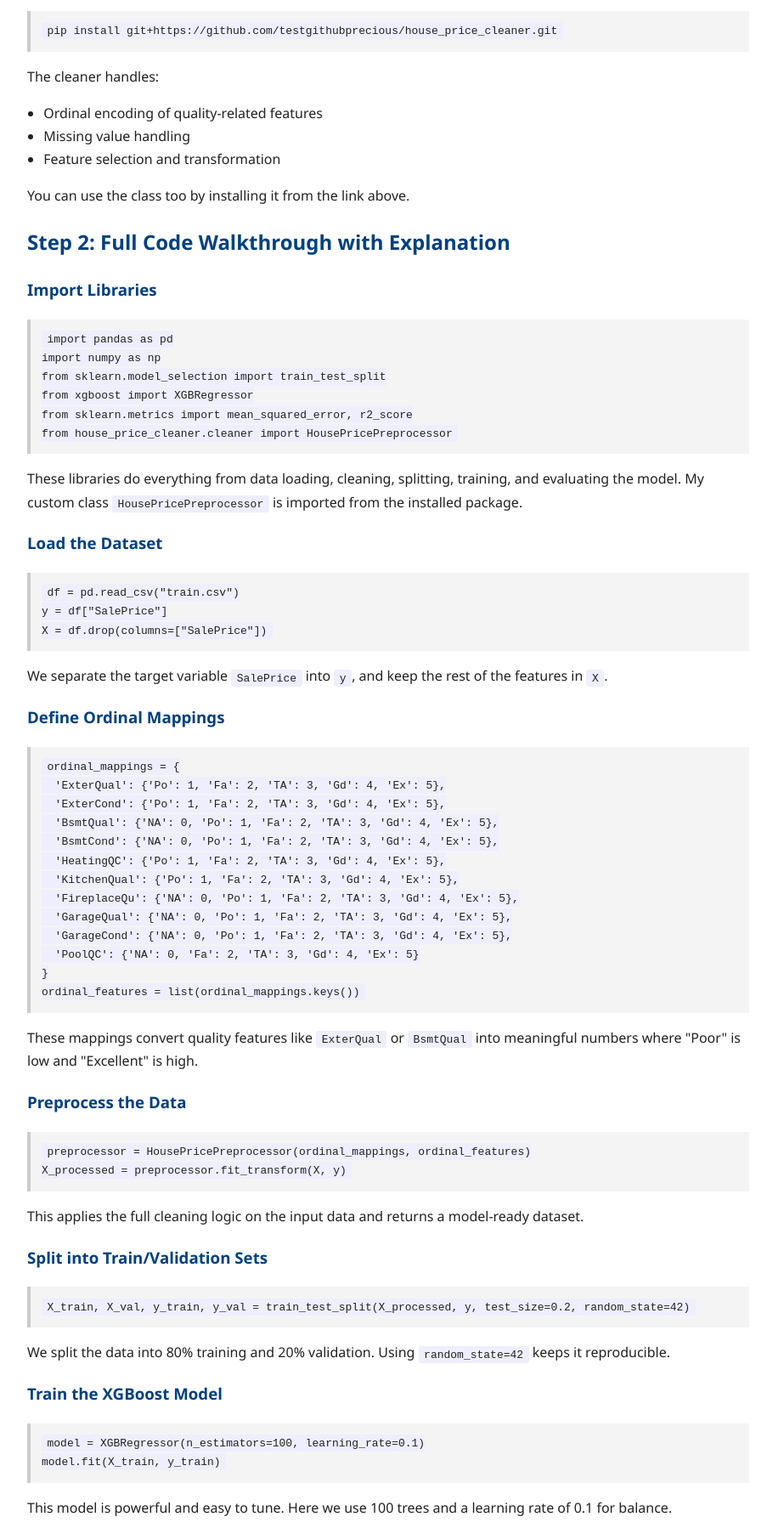
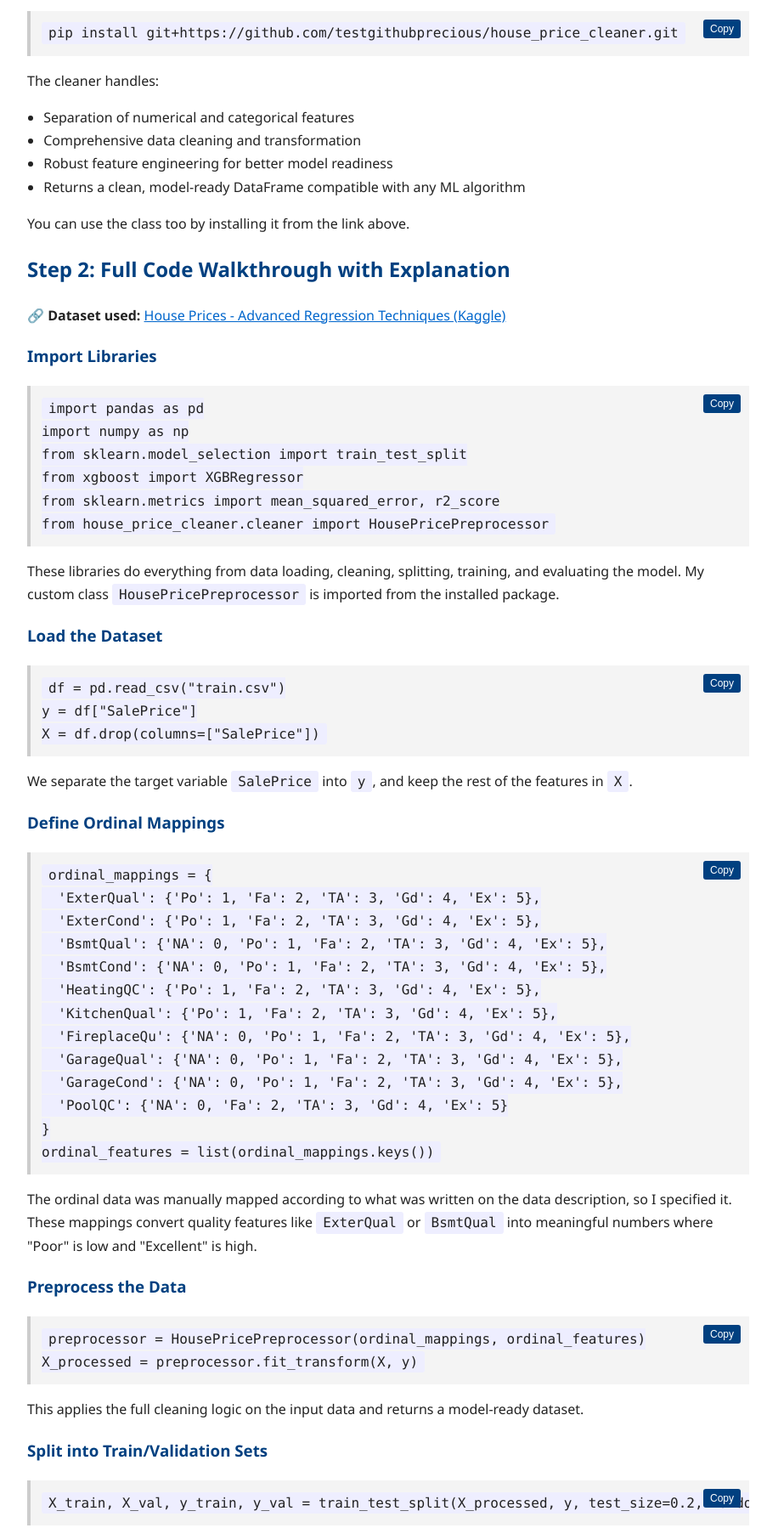
Before and after one commit to testgithubprecious/house_price_cleaner, a plain HTML site: page index.html in a window 1280 px wide. Shown: the part 363-2161 px from the top of the page at 85% size, without its empty margins (183-1086 px from the left). Drawn offline with Linux system fonts and the light colour scheme.

Commit message:
Update index.html

```diff
--- a/index.html
+++ b/index.html
@@ -16,6 +16,7 @@
       color: #004080;
     }
     pre {
+      position: relative;
       background: #f4f4f4;
       padding: 1em;
       border-left: 4px solid #ccc;
@@ -25,6 +26,7 @@
       background: #eef;
       padding: 0.2em 0.5em;
       border-radius: 3px;
+      font-family: Consolas, Monaco, monospace;
     }
     ul {
       padding-left: 1.2rem;
@@ -37,6 +39,18 @@
     }
     a {
       color: #0066cc;
+    }
+    .copy-btn {
+      position: absolute;
+      top: 10px;
+      right: 10px;
+      background: #004080;
+      color: #fff;
+      border: none;
+      padding: 4px 8px;
+      font-size: 12px;
+      cursor: pointer;
+      border-radius: 3px;
     }
   </style>
 </head>
@@ -53,20 +67,27 @@
   <p>
     I built my own data cleaner and turned it into a Python package so I could reuse it easily:
   </p>
-  <pre><code>pip install git+https://github.com/testgithubprecious/house_price_cleaner.git</code></pre>
+  <pre><code>pip install git+https://github.com/testgithubprecious/house_price_cleaner.git</code><button class="copy-btn">Copy</button></pre>
 
   <p>
     The cleaner handles:
     <ul>
-      <li>Ordinal encoding of quality-related features</li>
-      <li>Missing value handling</li>
-      <li>Feature selection and transformation</li>
+      <li>Separation of numerical and categorical features</li>
+      <li>Comprehensive data cleaning and transformation</li>
+      <li>Robust feature engineering for better model readiness</li>
+      <li>Returns a clean, model-ready DataFrame compatible with any ML algorithm</li>
     </ul>
-   You can use the class too by installing it from
-  the link above.
+    You can use the class too by installing it from the link above.
   </p>
 
   <h2>Step 2: Full Code Walkthrough with Explanation</h2>
+
+  <p>
+    🔗 <strong>Dataset used:</strong>
+    <a href="https://www.kaggle.com/competitions/house-prices-advanced-regression-techniques/data" target="_blank">
+      House Prices - Advanced Regression Techniques (Kaggle)
+    </a>
+  </p>
 
   <h3>Import Libraries</h3>
   <pre><code>import pandas as pd
@@ -74,7 +95,7 @@ import numpy as np
 from sklearn.model_selection import train_test_split
 from xgboost import XGBRegressor
 from sklearn.metrics import mean_squared_error, r2_score
-from house_price_cleaner.cleaner import HousePricePreprocessor</code></pre>
+from house_price_cleaner.cleaner import HousePricePreprocessor</code><button class="copy-btn">Copy</button></pre>
   <p>
     These libraries do everything from data loading, cleaning, splitting, training, and evaluating the model.
     My custom class <code>HousePricePreprocessor</code> is imported from the installed package.
@@ -83,7 +104,7 @@ from house_price_cleaner.cleaner import HousePricePreprocessor</code></pre>
   <h3>Load the Dataset</h3>
   <pre><code>df = pd.read_csv("train.csv")
 y = df["SalePrice"]
-X = df.drop(columns=["SalePrice"])</code></pre>
+X = df.drop(columns=["SalePrice"])</code><button class="copy-btn">Copy</button></pre>
   <p>
     We separate the target variable <code>SalePrice</code> into <code>y</code>, and keep the rest of the features in <code>X</code>.
   </p>
@@ -101,27 +122,28 @@ X = df.drop(columns=["SalePrice"])</code></pre>
   'GarageCond': {'NA': 0, 'Po': 1, 'Fa': 2, 'TA': 3, 'Gd': 4, 'Ex': 5},
   'PoolQC': {'NA': 0, 'Fa': 2, 'TA': 3, 'Gd': 4, 'Ex': 5}
 }
-ordinal_features = list(ordinal_mappings.keys())</code></pre>
+ordinal_features = list(ordinal_mappings.keys())</code><button class="copy-btn">Copy</button></pre>
   <p>
+    The ordinal data was manually mapped according to what was written on the data description, so I specified it.
     These mappings convert quality features like <code>ExterQual</code> or <code>BsmtQual</code> into meaningful numbers where "Poor" is low and "Excellent" is high.
   </p>
 
   <h3>Preprocess the Data</h3>
   <pre><code>preprocessor = HousePricePreprocessor(ordinal_mappings, ordinal_features)
-X_processed = preprocessor.fit_transform(X, y)</code></pre>
+X_processed = preprocessor.fit_transform(X, y)</code><button class="copy-btn">Copy</button></pre>
   <p>
     This applies the full cleaning logic on the input data and returns a model-ready dataset.
   </p>
 
   <h3>Split into Train/Validation Sets</h3>
-  <pre><code>X_train, X_val, y_train, y_val = train_test_split(X_processed, y, test_size=0.2, random_state=42)</code></pre>
+  <pre><code>X_train, X_val, y_train, y_val = train_test_split(X_processed, y, test_size=0.2, random_state=42)</code><button class="copy-btn">Copy</button></pre>
   <p>
     We split the data into 80% training and 20% validation. Using <code>random_state=42</code> keeps it reproducible.
   </p>
 
   <h3>Train the XGBoost Model</h3>
   <pre><code>model = XGBRegressor(n_estimators=100, learning_rate=0.1)
-model.fit(X_train, y_train)</code></pre>
+model.fit(X_train, y_train)</code><button class="copy-btn">Copy</button></pre>
   <p>
     This model is powerful and easy to tune. Here we use 100 trees and a learning rate of 0.1 for balance.
   </p>
@@ -129,7 +151,7 @@ model.fit(X_train, y_train)</code></pre>
   <h3>Make Predictions and Evaluate</h3>
   <pre><code>y_pred = model.predict(X_val)
 rmse = np.sqrt(mean_squared_error(y_val, y_pred))
-r2 = r2_score(y_val, y_pred)</code></pre>
+r2 = r2_score(y_val, y_pred)</code><button class="copy-btn">Copy</button></pre>
   <p>
     RMSE (Root Mean Squared Error) tells us the average error in price predictions.<br>
     R² Score shows how much of the price variation the model explains.
@@ -137,9 +159,24 @@ r2 = r2_score(y_val, y_pred)</code></pre>
 
   <h3>Print the Results</h3>
   <pre><code>print("Validation RMSE:", rmse)
-print("Validation R² Score:", r2)</code></pre>
+print("Validation R² Score:", r2)</code><button class="copy-btn">Copy</button></pre>
   <p>
     Outputting results helps you track performance as you experiment and tweak parameters.
+  </p>
+
+  <h2>Test on the Test CSV</h2>
+  <pre><code>test_df = pd.read_csv("test.csv")
+X_test_processed = preprocessor.transform(test_df)
+test_predictions = model.predict(X_test_processed)
+
+submission = pd.DataFrame({
+    "Id": test_df["Id"],
+    "SalePrice": test_predictions
+})
+submission.to_csv("submission.csv", index=False)</code><button class="copy-btn">Copy</button></pre>
+  <p>
+    After validating the model, you can use it on the actual test set provided by Kaggle.
+    This generates predictions and saves them in the format required for submission.
   </p>
 
   <h2>What I Learnt</h2>
@@ -161,5 +198,17 @@ print("Validation R² Score:", r2)</code></pre>
     </p>
   </div>
 
+  <script>
+    document.querySelectorAll('.copy-btn').forEach(btn => {
+      btn.addEventListener('click', () => {
+        const code = btn.previousElementSibling.innerText;
+        navigator.clipboard.writeText(code).then(() => {
+          btn.innerText = "Copied!";
+          setTimeout(() => { btn.innerText = "Copy"; }, 2000);
+        });
+      });
+    });
+  </script>
+
 </body>
 </html>
```
